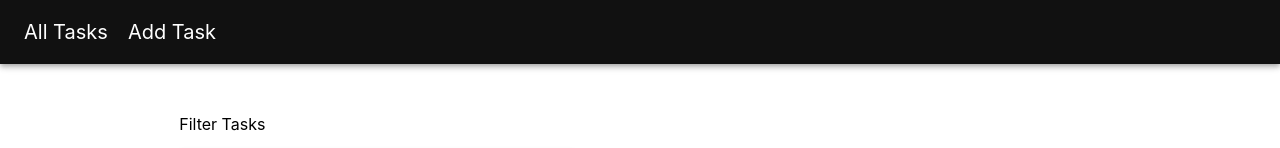
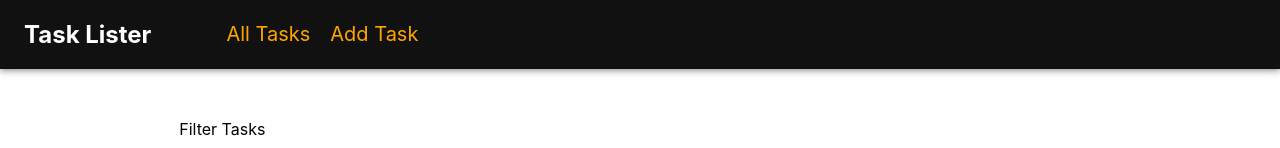
Before and after one commit to Husam7664/task-lister, a React (Create React App) app in the folder frontend/: page / in a window 1280 px wide. Shown: the top 148 px of the page. Built offline with nearby package versions, Linux system fonts and the light colour scheme; no server answers.

Commit message:
nav tabs fixes

```diff
--- a/frontend/src/components/NavBar.jsx
+++ b/frontend/src/components/NavBar.jsx
@@ -8,7 +8,7 @@ const Header = styled(AppBar)`
 const Tabs = styled(NavLink)`
   font-size: 20px;
   margin-right: 20px;
-  color: inherit;
+  color: orange;
   text-decoration: none;
 `
 
@@ -16,6 +16,7 @@ const NavBar = () => {
   return (
     <Header position='static'>
       <Toolbar>
+        <h2 style={{ marginRight: 75 }}> Task Lister</h2>
         <Tabs to='/'>All Tasks</Tabs>
         <Tabs to='add-task'>Add Task</Tabs>
       </Toolbar>
```
